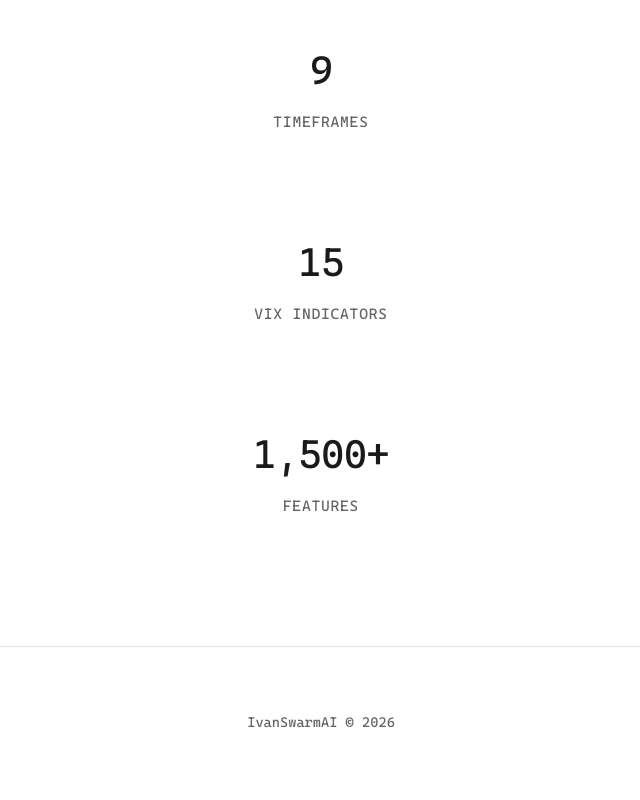
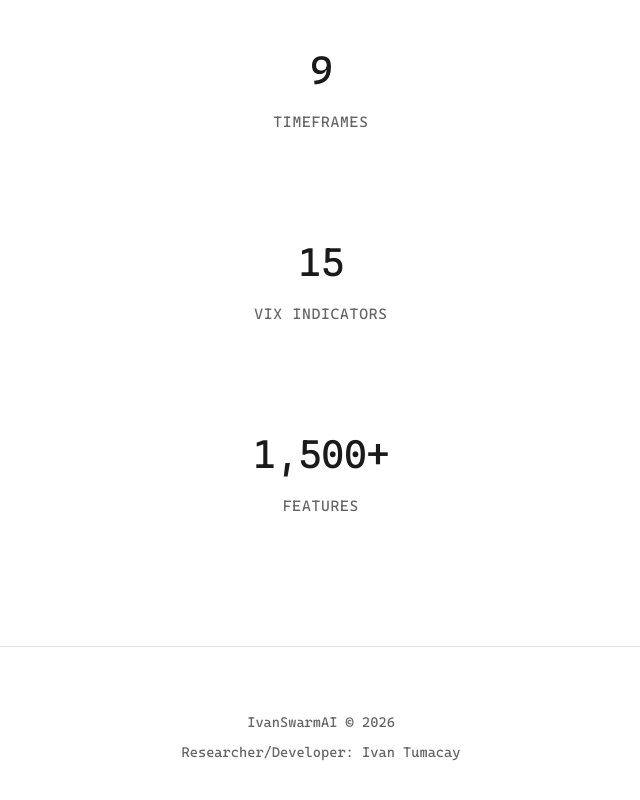
Before and after one commit to tumacayivan/ivan-swarm-ai, a React (Create React App) app: page / in a window 1280 px wide. Shown: the part 4004-4804 px from the top of the page, without its empty margins (319-959 px from the left). Built offline with nearby package versions, Linux system fonts and the light colour scheme; the HTML template or start-up script is replaced by a standard one.

Commit message:
new update in the footer

```diff
--- a/src/App.css
+++ b/src/App.css
@@ -229,6 +229,16 @@
   font-size: 0.875rem;
 }
 
+.footer a {
+  color: var(--text-secondary);
+  text-decoration: none;
+  transition: color 0.3s ease;
+}
+
+.footer a:hover {
+  color: var(--accent-color);
+}
+
 /* Responsive Design */
 @media (max-width: 768px) {
   .hero {
--- a/src/components/Footer.js
+++ b/src/components/Footer.js
@@ -4,6 +4,9 @@ function Footer() {
   return (
     <footer className="footer">
       <p>IvanSwarmAI © {new Date().getFullYear()}</p>
+      <p style={{ marginTop: '0.5rem' }}>
+        Researcher/Developer: <a href="mailto:tumacayivan@gmail.com">Ivan Tumacay</a>
+      </p>
     </footer>
   );
 }
```
